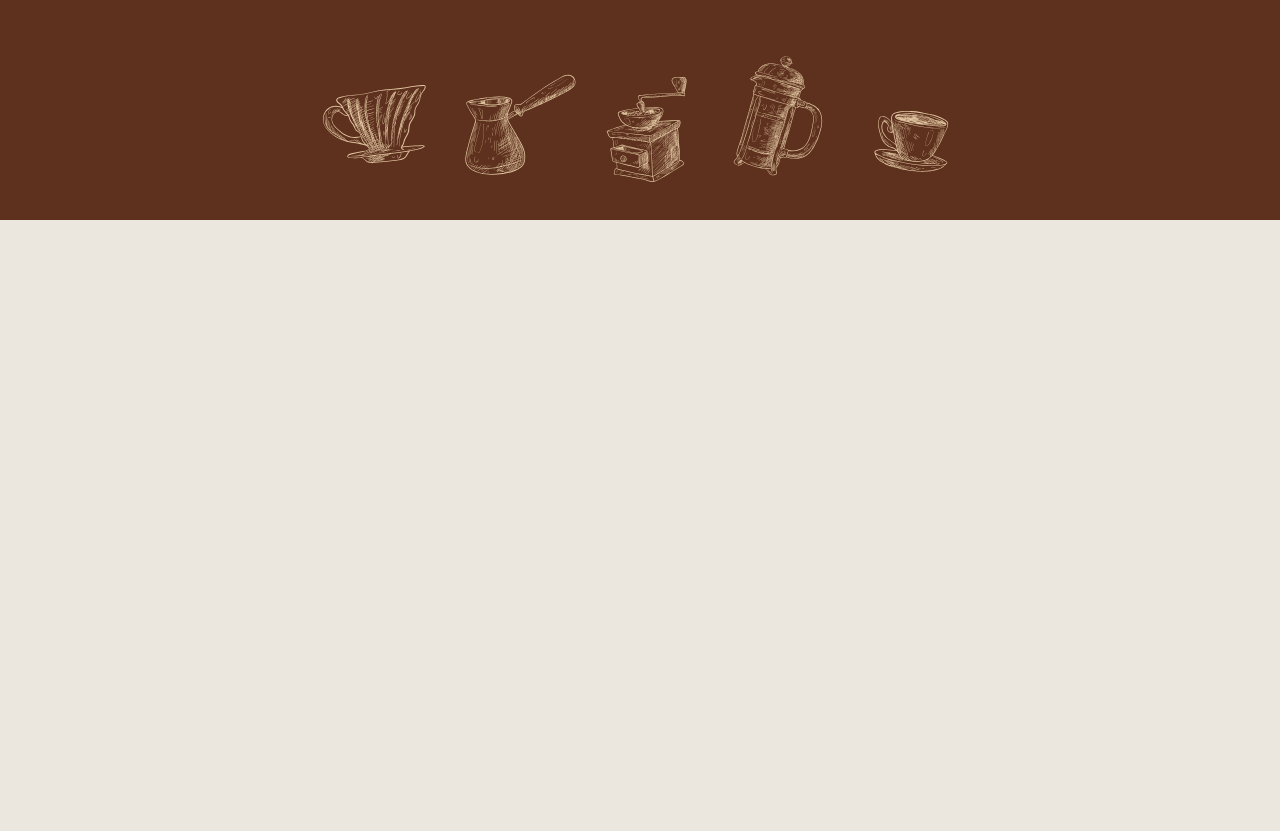
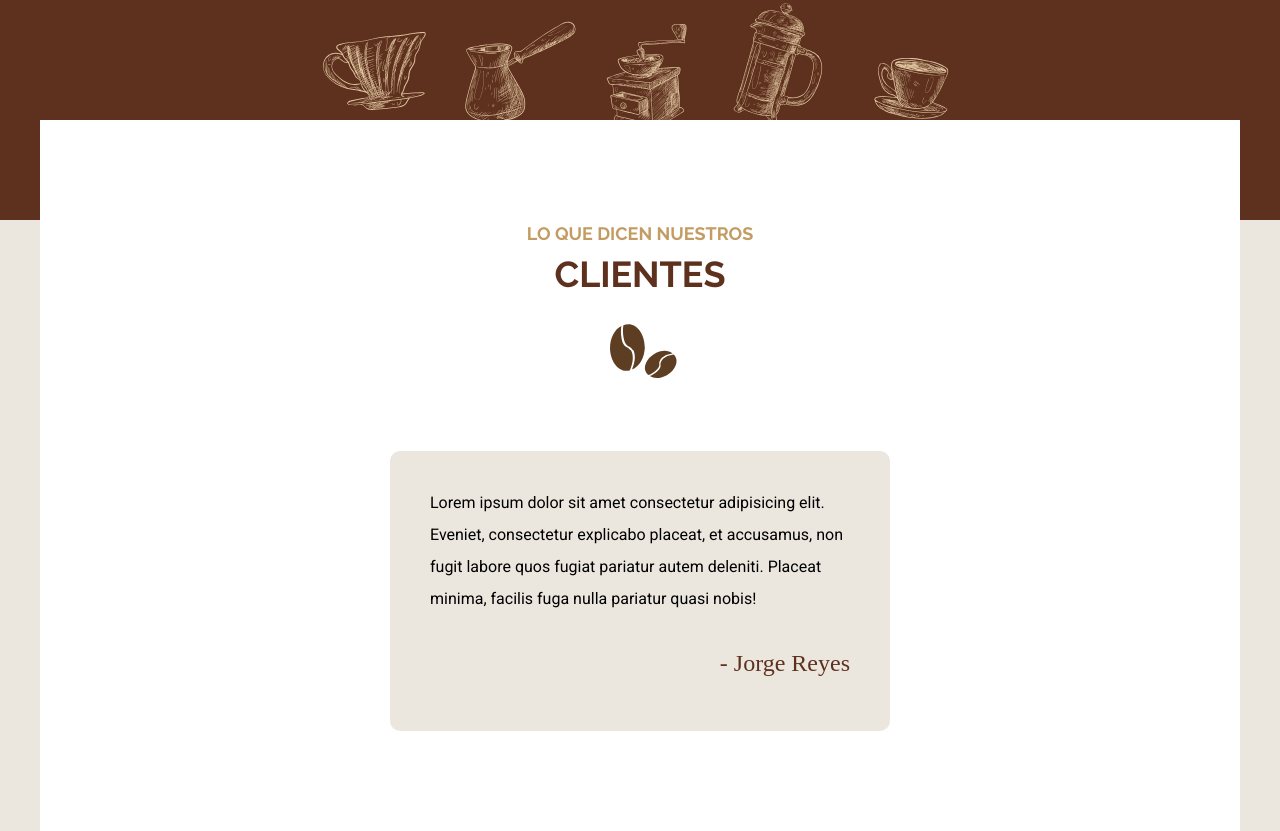
Before and after one commit to JorgeReyes02/Cafeteria-Website, a website: page index.html in a window 1280 px wide. Shown: the part 4145-4976 px from the top of the page. Before the commit the page ends 4365 px from the top, so only its background shows below. Drawn offline with Linux system fonts and the light colour scheme; a web font is replaced by a local one.

Commit message:
testimonial finalizado

```diff
--- a/index.html
+++ b/index.html
@@ -170,5 +170,14 @@
 
             </div>
         </section>
+
+        <section class="nuestros-testimoniales contenedor margin-negativo-10 bg-white">
+            <h2><span>Lo que dicen nuestros</span>Clientes</h2>
+
+            <div class="testimonial">
+                <p>Lorem ipsum dolor sit amet consectetur adipisicing elit. Eveniet, consectetur explicabo placeat, et accusamus, non fugit labore quos fugiat pariatur autem deleniti. Placeat minima, facilis fuga nulla pariatur quasi nobis!</p>
+                <p class="autor">- Jorge Reyes</p>
+            </div>
+        </section>
 </body>
 </html>
--- a/src/scss/base/_utilidades.scss
+++ b/src/scss/base/_utilidades.scss
@@ -5,3 +5,10 @@
 .bg-primario{
     background-color: v.$primario;
 }
+.margin-negativo-10{
+    margin-top: -10rem;
+}
+
+.bg-white{
+    background-color: v.$blanco;
+}
--- a/src/scss/inicio/_index.scss
+++ b/src/scss/inicio/_index.scss
@@ -2,3 +2,4 @@
 @forward 'iconos';
 @forward 'galeria';
 @forward 'menu';
+@forward 'testimonial';
--- a/src/scss/inicio/_menu.scss
+++ b/src/scss/inicio/_menu.scss
@@ -15,6 +15,7 @@
 
     @include m.desktop {
         background-size: 50%,50%,100%;
+        background-position: center 5rem, center 92%,100%;
      }
 }
 
--- /dev/null
+++ b/src/scss/inicio/_testimonial.scss
@@ -0,0 +1,24 @@
+@use 'base/variables' as v;
+@use 'base/mixins' as m;
+
+.nuestros-testimoniales{
+    padding: 10rem 2rem;
+    @include m.tablet {
+        padding: 10rem;
+     }
+
+    .testimonial{
+        background-color: v.$cafeClaro;
+        padding: 2rem 4rem;
+        max-width: 50rem;
+        margin: 0 auto;
+        border-radius: 1rem;
+    }
+
+    .autor{
+        text-align: right;
+        font-size: 2.4rem;
+        color: v.$primario;
+        font-family: v.$fuenteCursiva;
+    }
+}
```
Also changed, not shown: build/css/app.css.
